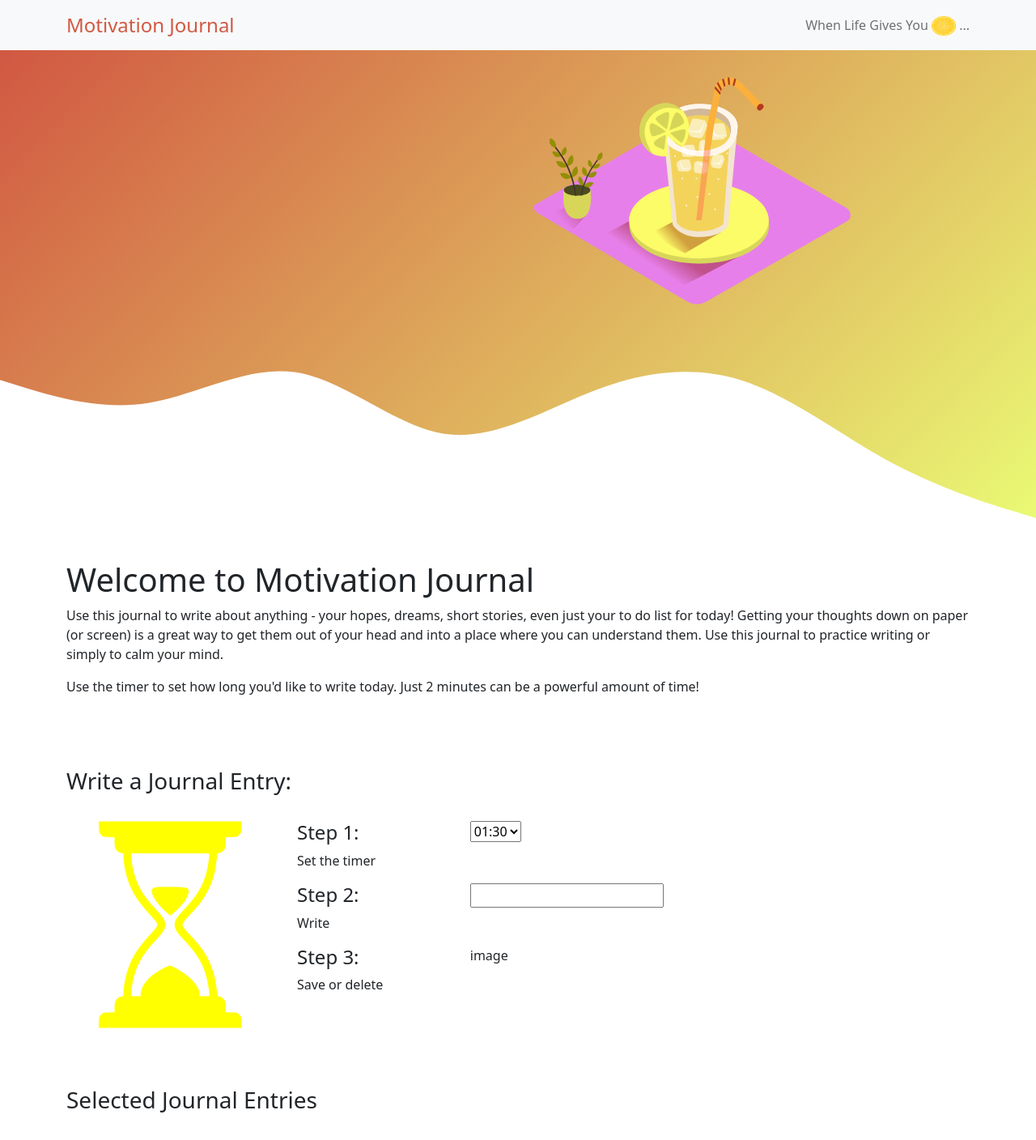
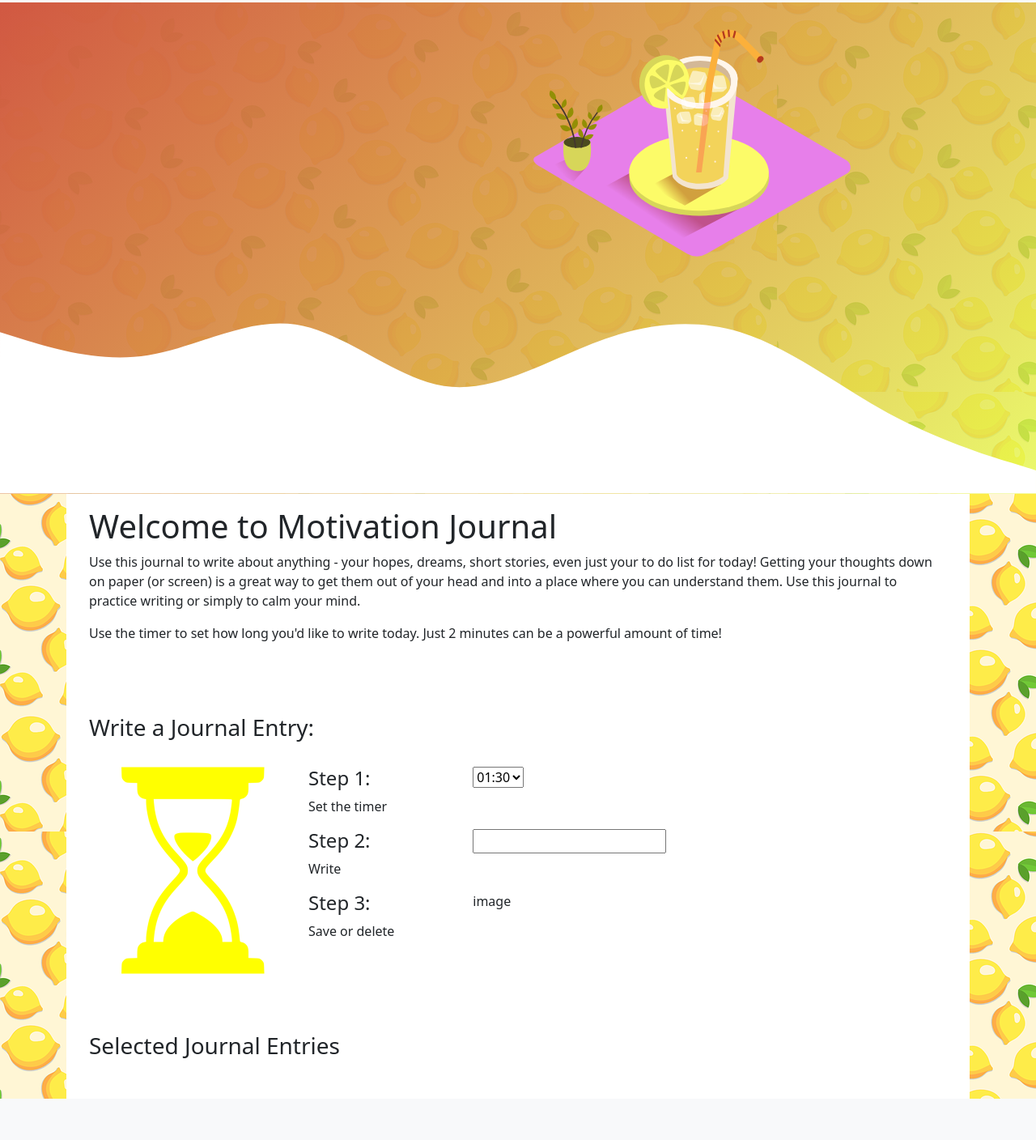
Before and after one commit to deliaconstantino/motivation-journal-frontend, a PHP site: page / in a window 1280 px wide. Shown: the whole page at 81% size. After the commit the page ends 1357 px from the top, so only its background shows below. Run offline with PHP 8.4, Linux system fonts and the light colour scheme.

Commit message:
fixed background, hid navbar

```diff
--- a/index.html
+++ b/index.html
@@ -25,10 +25,27 @@
       color: #fff;
       text-align: center;
     } */
+
+    /* background */
+    #intro {
+      background-image: url("img/lemon-print.png");
+
+    }
+
+    /* Height for devices larger than 576px */
+    @media (min-width: 992px) {
+      #intro {
+        margin-top: -58.59px;
+      }
+    }
+    /* background */
   </style>
 
 </head>
 <body>
+
+  <div id="intro" class="bg-image shadow-2-strong">
+
 
   <nav class="navbar navbar-expand-lg navbar-light bg-light">
     <div class="container">
@@ -71,22 +88,9 @@
     <!-- <svg xmlns="http://www.w3.org/2000/svg" viewBox="0 0 1440 320"><path fill="#fff" fill-opacity="1" d="M0,224L30,240C60,256,120,288,180,266.7C240,245,300,171,360,165.3C420,160,480,224,540,213.3C600,203,660,117,720,101.3C780,85,840,139,900,170.7C960,203,1020,213,1080,224C1140,235,1200,245,1260,224C1320,203,1380,149,1410,122.7L1440,96L1440,320L1410,320C1380,320,1320,320,1260,320C1200,320,1140,320,1080,320C1020,320,960,320,900,320C840,320,780,320,720,320C660,320,600,320,540,320C480,320,420,320,360,320C300,320,240,320,180,320C120,320,60,320,30,320L0,320Z"></path></svg> -->
   </header>
 
-<!-- bootstrap grid start -->
-  <!-- use auto sizing to fit -->
-  <!-- <div class="container-md">
-    <div class="row">
-      <div class="col-sm">1</div>
-      <div class="col-sm">2</div>
-      <div class="col-sm">3</div>
-    </div>
-    <div class="row">
-      <div class="col-sm">1</div>
-      <div class="col-sm">2</div>
-    </div>
-  </div> -->
-  <!-- auto size to fit end -->
 
-  <br>
+  <div class="container">
+    <div class="p-3 mb-2 bg-white text-dark">
   <!-- opening paragraph start -->
   <div class="container">
     <h1>Welcome to Motivation Journal</h1>
@@ -97,7 +101,6 @@
           <p>Use the timer to set how long you'd like to write today. Just 2 minutes can be a powerful amount of time!</p>
         </div>
       </div>
-
     </div>
   </div>
   <!-- opening paragraph end -->
@@ -152,49 +155,18 @@
       </div>
     </div>
   </div>
-
   <!-- nested grid end -->
   <br><br><br>
-<!-- nested grid for entries container start -->
-<!-- <div class="container">
-  <h3>Selected Journal Entries:</h3>
-  <br>
-  <div class="row">
-
-
-    <div class="col-sm-7">
-      <div class="row">
-        <div>
-
-        </div>
-        <div class="container" id="entries-container">
-
-        </div>
+  <!-- entries basic container start -->
+      <div class="container">
+        <h3>Selected Journal Entries</h3>
+        <br>
+        <div class="container" id="entries-container"></div>
       </div>
+<!-- entries basic container end -->
     </div>
-
-    <div class="col-sm-5">
-      <img src="img/green-tree-clipart.png" width="400" height="400"/>
-    </div>
-
-  </div>
-</div> -->
-
-<!-- nested grid for entries container end -->
-
-<!-- entries basic container start -->
-<div class="container">
-  <h3>Selected Journal Entries</h3>
-  <br>
-  <div class="container" id="entries-container">
-
   </div>
 </div>
-<!-- entries basic container end -->
-
-
-
-
 
   <script src="src/entry.js"></script>
   <script src="src/quote.js"></script>
--- a/styles/bootstrap/css/style.css
+++ b/styles/bootstrap/css/style.css
@@ -4,9 +4,13 @@ body {
   font-size: 1rem;
 }
 
+/* h1 {
+  color: rgb(227, 86, 61);
+} */
+
 
 .navbar-light .navbar-brand {
-  color: rgb(209,88,66);
+  color: rgb(209, 116, 66);
   font-size: 1.5rem;
 }
 
@@ -24,13 +28,17 @@ body {
   /* margin-top: 3rem; */
   font-size: 1.25rem;
   color: #fff;
-  font-family: 'Satisfy', cursive;
+  font-family: sans-serif, Helvetica, Arial;
+  font-style: italic;
+  /* font-family: 'Satisfy'; */
   min-height: 10% !important;
 }
 
+/* background-image: var(--bs-gradient); */
 
-
-.bg-image {
-  background-repeat: no-repeat;
-  background-size: auto;
+.bg-image .shadow-2-strong {
+  background-repeat: space repeat;
+  /* background-repeat: repeat-y; */
+  /* size: 50px; */
+  /* background-size: 500px; */
 }
```
Also changed, not shown: scrap.html (+29 -0 lines).
